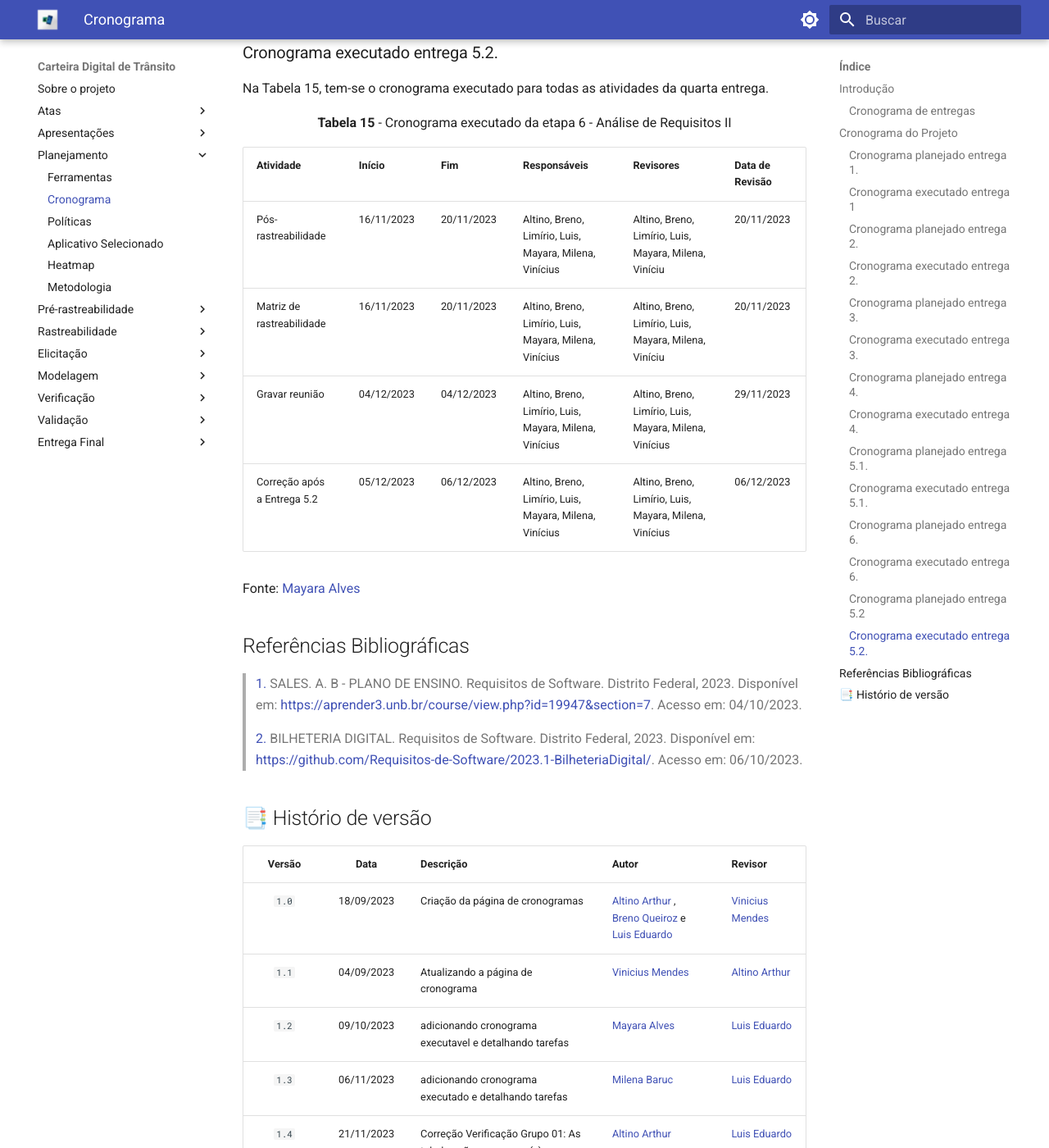
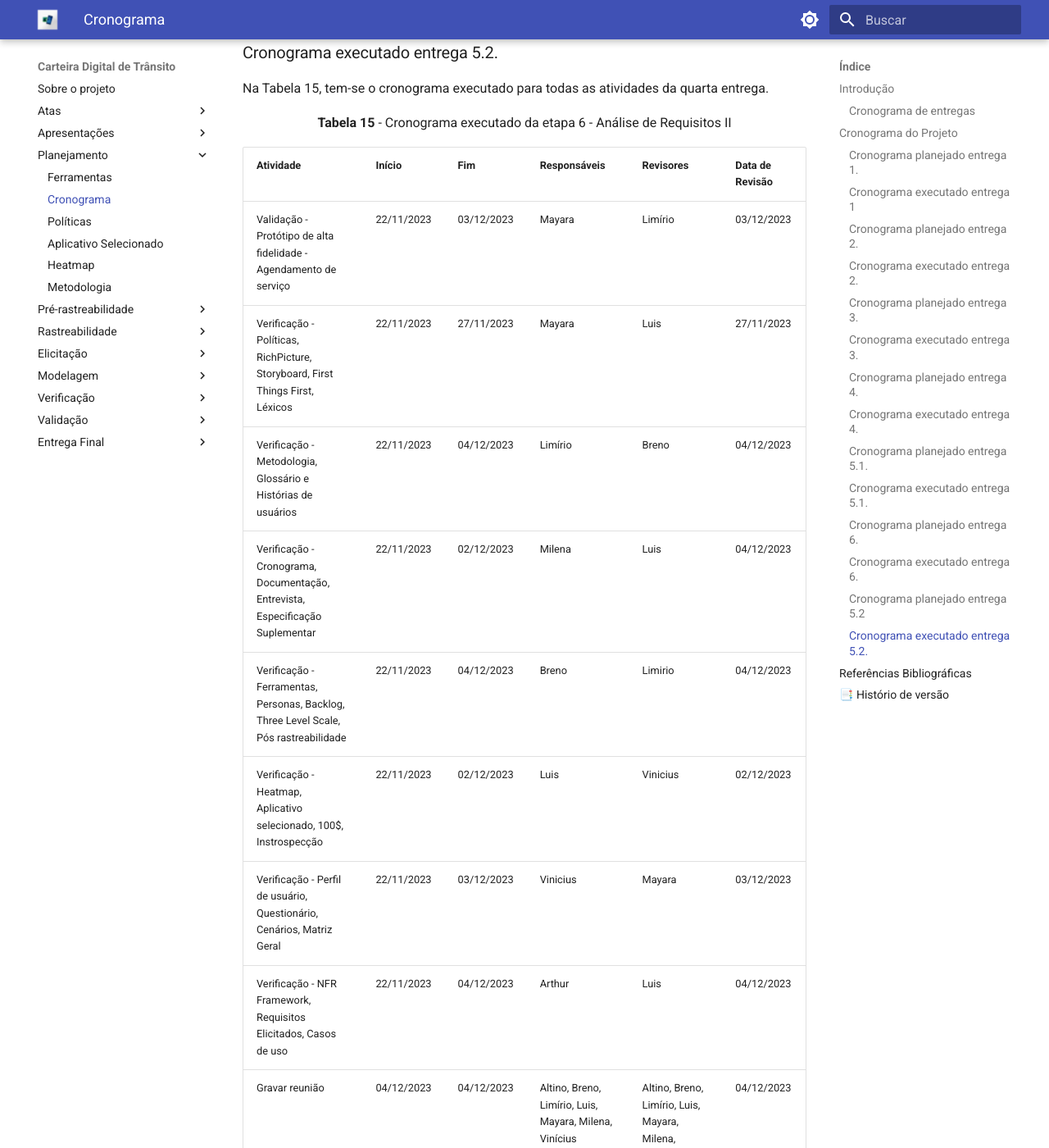
Before and after one commit to Requisitos-de-Software/2023.2-Carteira_Digital_de_Transito, an MkDocs documentation site: the page built from docs/planejamento/cronograma.md, in a window 1280 px wide and 1400 px high, scrolled down 13874 px. Shown: the whole window at 82% size. Built offline with MkDocs 1.6.1 and Material for MkDocs 9.7.7, drawn with Linux system fonts in a browser that asks for light colours; some of the changed text lies outside the part shown.

Commit message:
Update cronograma.md

```diff
--- a/docs/planejamento/cronograma.md
+++ b/docs/planejamento/cronograma.md
@@ -169,14 +169,14 @@ Na Tabela 9, tem-se o cronograma executado para todas as atividades da quarta en
 
 | **Atividade**                                   | **Início** | **Fim**     | **Responsáveis**                        | **Revisores**                           | **Data de Revisão** |
 |-----------------------------------------------|------------|------------|-----------------------------------------|-----------------------------------------|---------------------|
-| Modelagem de Requisitos - Ágil: Histórias de usuário | 26/10/2023 | 06/11/2023 | Milena                                  | Arthur                                  | 06/11/2023          |
-| Modelagem de Requisitos - Ágil: Backlogs      | 26/10/2023 | 06/11/2023 | Arthur                                  | Milena                                  | 06/11/2023          |
-| Modelagem de Requisitos - Ágil: NFR Framework | 26/10/2023 | 06/11/2023 | Mayara, Altino                          | Breno                                   | 06/11/2023          |
+| Modelagem de Requisitos - Ágil: Histórias de usuário | 26/10/2023 | 06/11/2023 | Milena                                  | Altino                                 | 06/11/2023          |
+| Modelagem de Requisitos - Ágil: Backlogs      | 26/10/2023 | 06/11/2023 | Altino                                 | Milena                                  | 06/11/2023          |
+| Modelagem de Requisitos - Ágil: NFR Framework | 26/10/2023 | 06/11/2023 | Mayara, Limírio                        | Mayara, Limírio                                                       | 06/11/2023          |
 | Gravar reunião                                 | 06/11/2023 | 06/11/2023 | Mayara, Milena, Arthur, Altino         |                                         | 06/11/2023          |
 | Correção após a Entrega 4                     | 07/11/2023 | 10/11/2023 | Altino, Breno, Limírio, Luis, Mayara, Milena, Vinícius | Altino, Breno, Limírio, Luis, Mayara, Milena, Vinícius | 10/11/2023          |
 
 
-Fonte: [Altino Arthur](https://github.com/arthurrochamoreira)
+Fonte: [Mayara Alves](https://github.com/Mayara-tech)
 
 ### Cronograma planejado entrega 5.1.
 
@@ -268,9 +268,15 @@ Na Tabela 15, tem-se o cronograma executado para todas as atividades da quarta e
 
 | **Atividade**                                   | **Início** | **Fim**     | **Responsáveis**                        | **Revisores**                           | **Data de Revisão** |
 |-----------------------------------------------|------------|------------|-----------------------------------------|-----------------------------------------|---------------------|
-| Pós-rastreabilidade  | 16/11/2023 | 20/11/2023  | Altino, Breno, Limírio, Luis, Mayara, Milena, Vinícius | Altino, Breno, Limírio, Luis, Mayara, Milena, Viníciu   | 20/11/2023          |
-| Matriz de rastreabilidade    | 16/11/2023 | 20/11/2023  | Altino, Breno, Limírio, Luis, Mayara, Milena, Vinícius | Altino, Breno, Limírio, Luis, Mayara, Milena, Viníciu   | 20/11/2023          |
-| Gravar reunião                          | 04/12/2023 | 04/12/2023 | Altino, Breno, Limírio, Luis, Mayara, Milena, Vinícius | Altino, Breno, Limírio, Luis, Mayara, Milena, Vinícius | 29/11/2023          |
+| Validação - Protótipo de alta fidelidade - Agendamento de serviço  | 22/11/2023 | 03/12/2023  | Mayara | Limírio   | 03/12/2023          |
+| Verificação - Políticas, RichPicture, Storyboard, First Things First, Léxicos | 22/11/2023 | 27/11/2023  | Mayara | Luis |27/11/2023
+| Verificação - Metodologia, Glossário e Histórias de usuários  | 22/11/2023 | 04/12/2023 | Limírio | Breno | 04/12/2023
+| Verificação - Cronograma, Documentação, Entrevista, Especificação Suplementar | 22/11/2023 | 02/12/2023 | Milena | Luis | 04/12/2023
+| Verificação - Ferramentas, Personas, Backlog,  Three Level Scale, Pós rastreabilidade | 22/11/2023 | 04/12/2023 | Breno | Limirio | 04/12/2023
+| Verificação - Heatmap, Aplicativo selecionado, 100$, Instrospecção | 22/11/2023 | 02/12/2023 | Luis | Vinicius | 02/12/2023
+| Verificação - Perfil de usuário, Questionário, Cenários, Matriz Geral | 22/11/2023 | 03/12/2023 | Vinicius | Mayara | 03/12/2023
+| Verificação - NFR Framework, Requisitos Elicitados, Casos de uso | 22/11/2023 | 04/12/2023 | Arthur | Luis | 04/12/2023
+| Gravar reunião                          | 04/12/2023 | 04/12/2023 | Altino, Breno, Limírio, Luis, Mayara, Milena, Vinícius | Altino, Breno, Limírio, Luis, Mayara, Milena, Vinícius | 04/12/2023        |
 | Correção após a Entrega 5.2             | 05/12/2023 | 06/12/2023 | Altino, Breno, Limírio, Luis, Mayara, Milena, Vinícius | Altino, Breno, Limírio, Luis, Mayara, Milena, Vinícius | 06/12/2023          |
 
 Fonte: [Mayara Alves](https://github.com/Mayara-tech)
```
